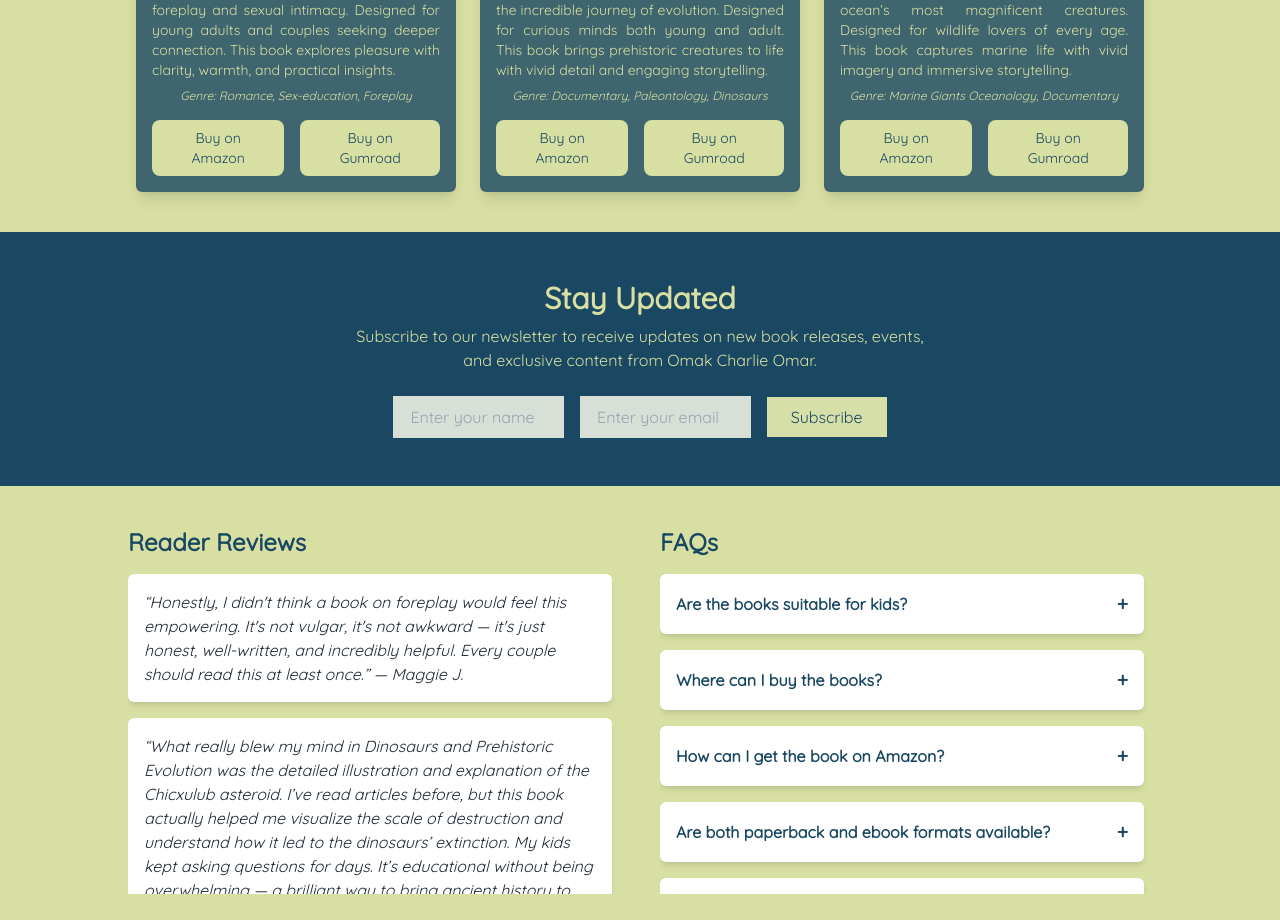
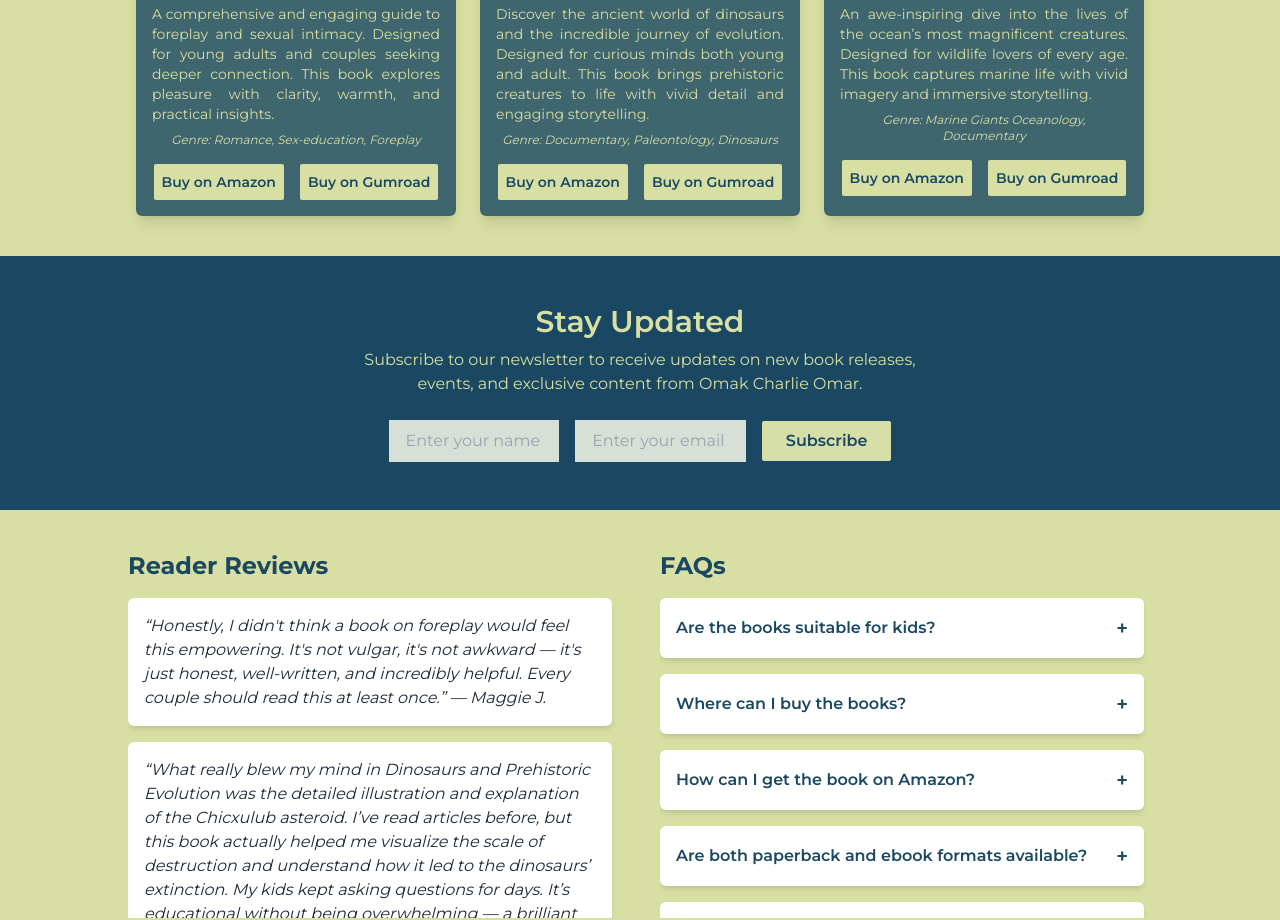
Before and after one commit to kkedarr/omak-charlie-books, a React (Vite) app: page / in a window 1280 px wide. Shown: the part 1562-2482 px from the top of the page. Built offline with nearby package versions, Linux system fonts and the light colour scheme.

Commit message:
changing from nunito fonts to montserrat and other adjustments like better transition hovering for the buttons

```diff
--- a/index.html
+++ b/index.html
@@ -3,7 +3,7 @@
   <head>
     <meta charset="UTF-8" />
     <link rel="icon" type="image/x-icon" href="/favicon.ico" />
-    <link href="https://fonts.googleapis.com/css2?family=Quicksand&display=swap" rel="stylesheet">
+    <link href="https://fonts.googleapis.com/css2?family=Montserrat:wght@400;500;600;700&display=swap" rel="stylesheet">
     <meta name="viewport" content="width=device-width, initial-scale=1.0" />
     <title>Omak Charlie Omar | Author of Educational Books</title>
     <meta name="description" content="Discover the works of Omak Charlie Omar, author of books like 'The Ultimate Foreplay Handbook', 'The Magnificent Giants of the Ocean', and 'Dinosaurs and Prehistoric Evolution'. Explore insightful guides, educational reads, and fascinating narratives for all age groups." />
--- a/src/App.jsx
+++ b/src/App.jsx
@@ -235,19 +235,24 @@ export default function LandingPage() {
                   href={book.amazonLink}
                   target="_blank"
                   rel="noopener noreferrer"
-                  className="bg-[#D7DFA3] text-[#1A4862] px-4 py-2 rounded-lg text-sm hover:bg-[#FF9900] hover:text-black"
+                  className="group relative bg-[#D7DFA3] text-[#1A4862] px-2 py-2 rounded-sm font-semibold text-sm transition-colors duration-300 hover:bg-[#FF9900] hover:text-black"
                 >
-                  Buy on Amazon
+                  <span className="inline-block transform transition-transform duration-300 group-hover:translate-x-1">
+                    Buy on Amazon
+                  </span>
                 </a>
                 <a
                   href={book.gumroadLink}
                   target="_blank"
                   rel="noopener noreferrer"
-                  className="bg-[#D7DFA3] text-[#1A4862] px-4 py-2 rounded-lg text-sm hover:bg-[#FF90E8] hover:text-black"
+                  className="group relative bg-[#D7DFA3] text-[#1A4862] px-2 py-2 rounded-sm font-semibold text-sm transition-colors duration-300 hover:bg-[#FF90E8] hover:text-black"
                 >
-                  Buy on Gumroad
+                  <span className="inline-block transform transition-transform duration-300 group-hover:translate-x-1">
+                    Buy on Gumroad
+                  </span>
                 </a>
               </div>
+
             </div>
           ))}
         </div>
@@ -279,10 +284,13 @@ export default function LandingPage() {
           />
           <button
             type="submit"
-            className="bg-[#D7DFA9] text-[#1A4862] px-6 py-2 hover:bg-[#D7DFD7] transition"
+            className="group relative bg-[#D7DFA9] text-[#1A4862] px-6 py-2 font-semibold rounded-sm transition-colors duration-300 hover:bg-[#D7DFD7]"
           >
-            Subscribe
+            <span className="inline-block transform transition-transform duration-300 group-hover:translate-x-2">
+              Subscribe
+            </span>
           </button>
+
         </form>
         {feedback && <p className="text-sm text-[#D7DFA3] mt-3">{feedback}</p>}
       </section>
@@ -355,7 +363,7 @@ export default function LandingPage() {
           className="fixed bottom-6 right-6 bg-[#FF9900] text-white rounded-full p-3 shadow-lg hover:bg-[#e68a00] transition"
           aria-label="Scroll to top"
         >
-          ↑
+         ↑
         </button>
       )}
     </div>
--- a/tailwind.config.js
+++ b/tailwind.config.js
@@ -7,7 +7,7 @@ export default {
   theme: {
     extend: {
       fontFamily: {
-        sans: ['Quicksand', 'sans-serif'],
+        sans: ['Montserrat', 'sans-serif'],
       },
     },
   },
```
